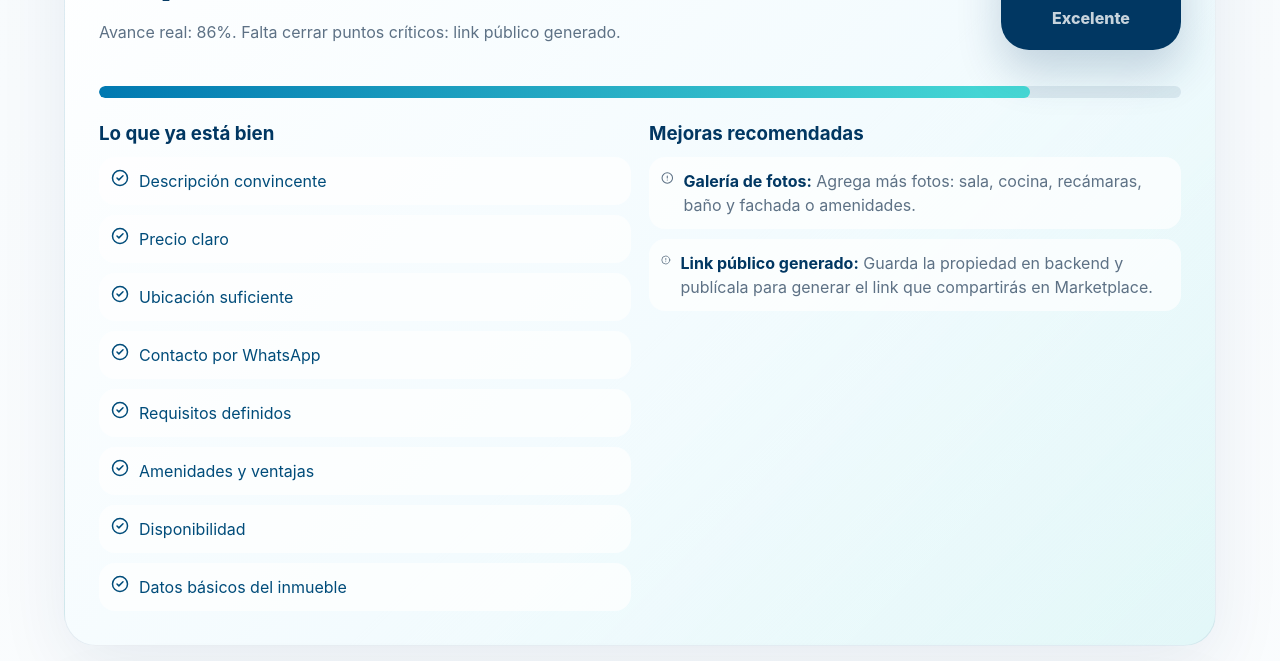
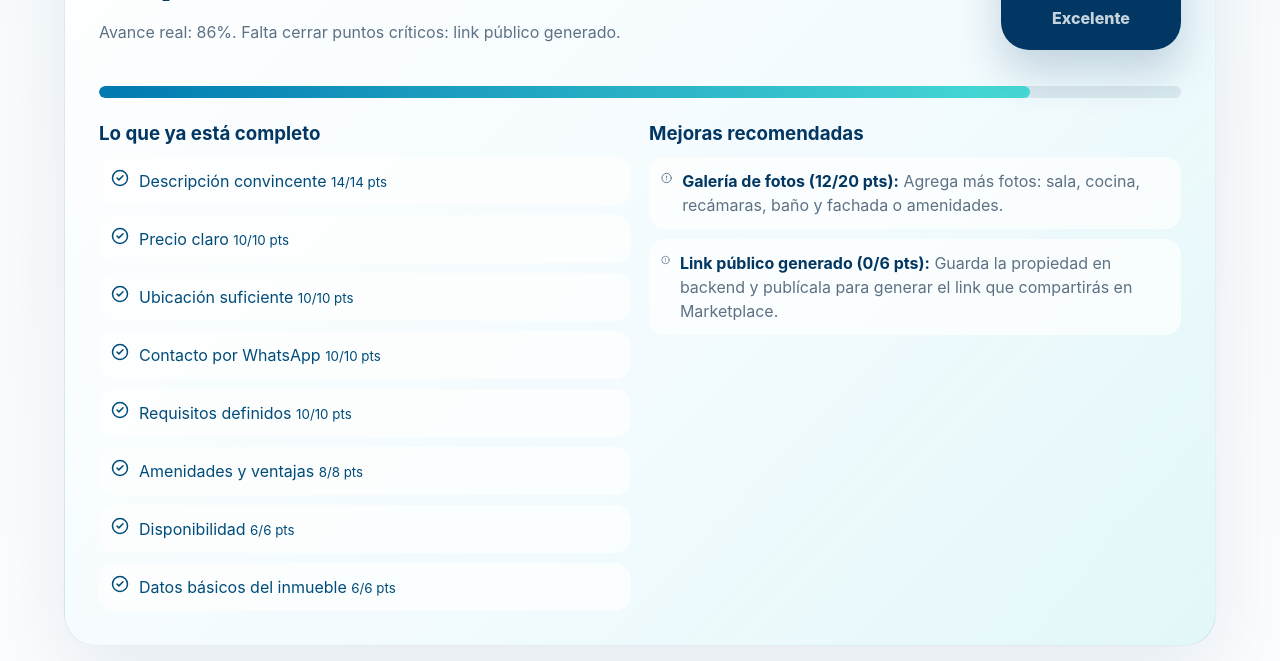
Before and after one commit to Entaltek/entaltek-rentas, a React (Vite) app: page / in a window 1280 px wide. Shown: the part 2780-3441 px from the top of the page. Built offline with nearby package versions, Linux system fonts and the light colour scheme; no server answers.

Commit message:
ux: show partial points in quality checklist

```diff
--- a/src/components/ListingQualityCard.tsx
+++ b/src/components/ListingQualityCard.tsx
@@ -8,6 +8,7 @@ interface Props {
 
 export function ListingQualityCard({ property }: Props) {
   const quality = calculateListingQuality(property);
+  const completedChecks = quality.checks.filter((check) => check.passed);
   const pendingChecks = quality.checks.filter((check) => !check.passed);
 
   return (
@@ -31,11 +32,16 @@ export function ListingQualityCard({ property }: Props) {
 
       <div className="quality-grid">
         <div>
-          <h3>Lo que ya está bien</h3>
+          <h3>Lo que ya está completo</h3>
           <ul className="quality-list good">
-            {quality.checks.filter((check) => check.passed).map((check) => (
-              <li key={check.id}><CheckCircle2 size={18} /> {check.label}</li>
-            ))}
+            {completedChecks.length ? completedChecks.map((check) => (
+              <li key={check.id}>
+                <CheckCircle2 size={18} />
+                <span>{check.label} <small>{check.earned}/{check.weight} pts</small></span>
+              </li>
+            )) : (
+              <li><CircleAlert size={18} /> Aún no hay puntos completamente cerrados.</li>
+            )}
           </ul>
         </div>
         <div>
@@ -44,7 +50,7 @@ export function ListingQualityCard({ property }: Props) {
             {pendingChecks.length ? pendingChecks.map((check) => (
               <li key={check.id}>
                 <CircleAlert size={18} />
-                <span><strong>{check.label}:</strong> {check.recommendation}</span>
+                <span><strong>{check.label} ({check.earned}/{check.weight} pts):</strong> {check.recommendation}</span>
               </li>
             )) : (
               <li><CheckCircle2 size={18} /> No hay pendientes críticos. Está lista para compartirse.</li>
```
